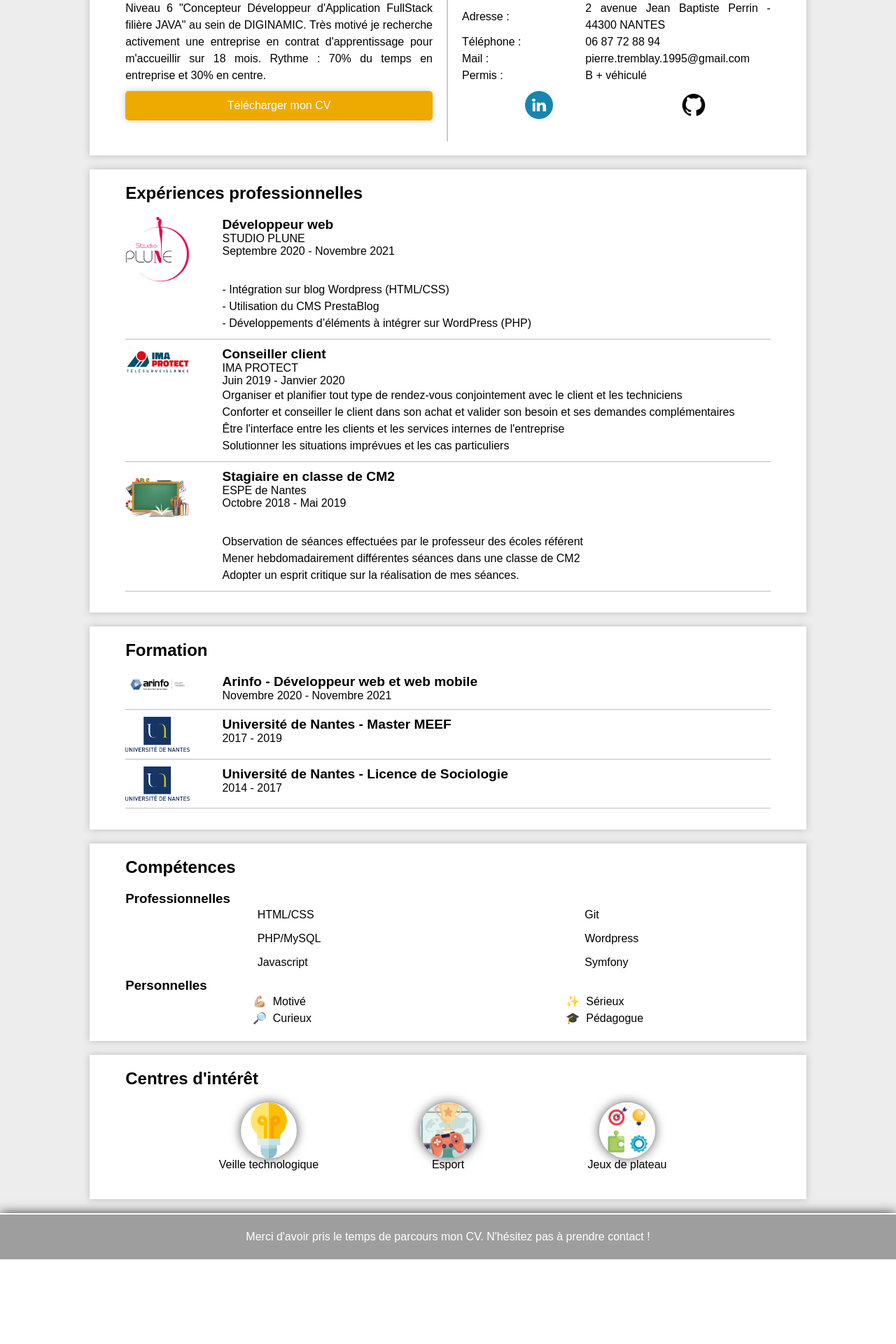
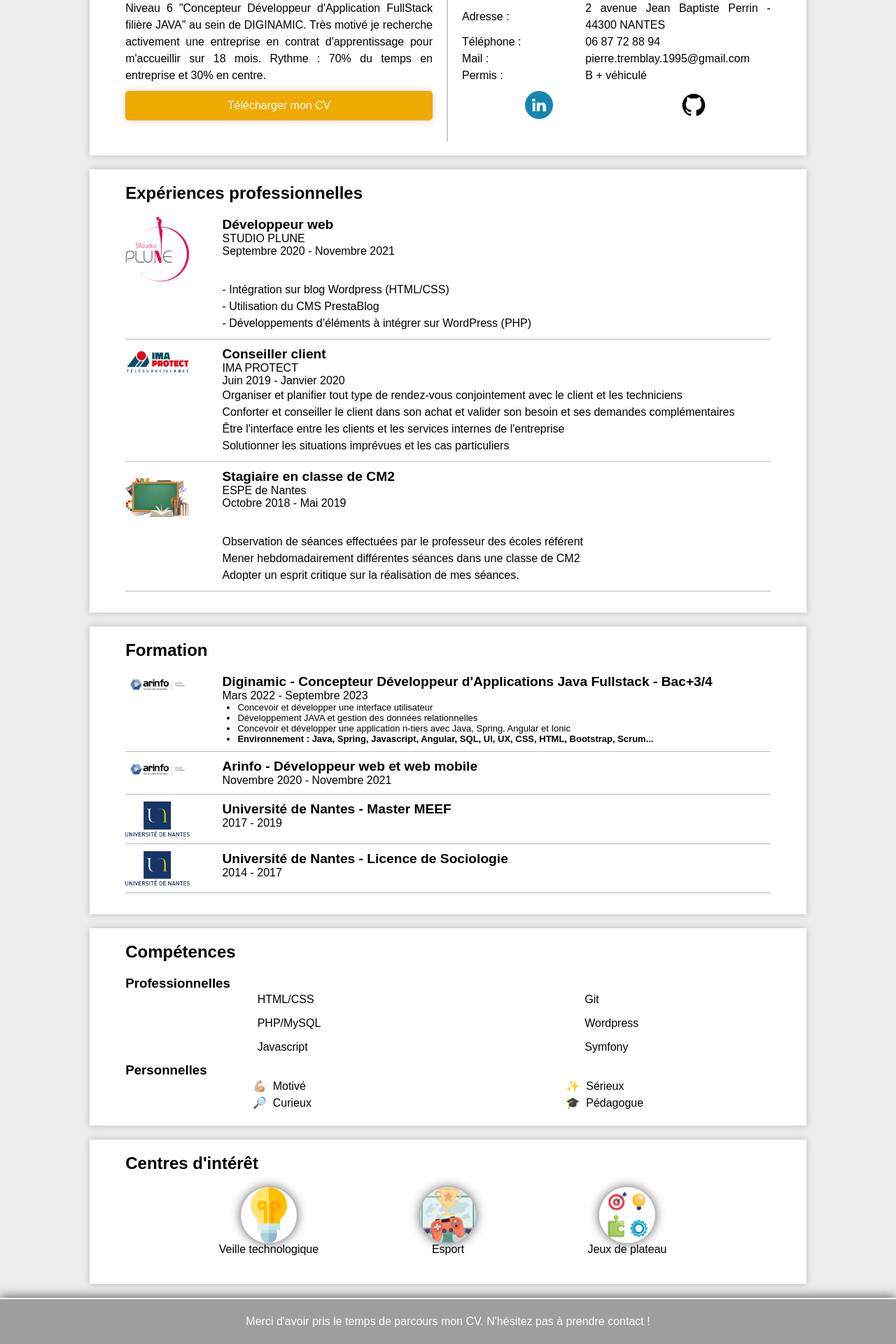
Before and after one commit to Pierre-Tremblay/cv-en-ligne, a PHP site: page / in a window 1280 px wide. Shown: the part 332-2252 px from the top of the page at 70% size. Before the commit the page ends 2131 px from the top, so only its background shows below. Run offline with PHP 8.4, Linux system fonts and the light colour scheme; grey boxes are pictures that could not be loaded.

Commit message:
changement ajout Diginamic

```diff
--- a/cv.css
+++ b/cv.css
@@ -274,6 +274,14 @@ section > .allDiv1{
     flex: 0 0 85%;
     margin-left: auto;
   }
+  .exp-info ul{
+    padding-left: 22px;
+    font-size: 13px;
+  }
+  .exp-info ul :nth-last-child(-n+1) {
+    font-weight: bold;
+  }
+
   .interet {
     flex: 0 1 25%;
   }
--- a/index.html
+++ b/index.html
@@ -115,6 +115,23 @@
                 <a href="https://arinfo.fr"><img src="images/logo_Arinfo_RVB.png" alt="Logo Arinfo"></a>
             </div>
             <div class="exp-info">
+                <h3>Diginamic - Concepteur Développeur d'Applications Java Fullstack - Bac+3/4</h3>
+                <h4>Mars 2022 - Septembre 2023</h4>
+                <ul>
+                    <li>Concevoir et développer une interface utilisateur</li>
+                    <li> Développement JAVA et gestion des données relationnelles</li>
+                    <li> Concevoir et développer une application n-tiers avec Java, Spring, Angular et Ionic</li>
+                    <li> Environnement : Java, Spring, Javascript, Angular, SQL, UI, UX, CSS, HTML, Bootstrap, Scrum...
+                    </li>
+                </ul>
+            </div>
+
+        </div>
+        <div class="exp">
+            <div class="exp-logo">
+                <a href="https://arinfo.fr"><img src="images/logo_Arinfo_RVB.png" alt="Logo Arinfo"></a>
+            </div>
+            <div class="exp-info">
                 <h3>Arinfo - Développeur web et web mobile</h3>
                 <h4>Novembre 2020 - Novembre 2021</h4>
             </div>
```
